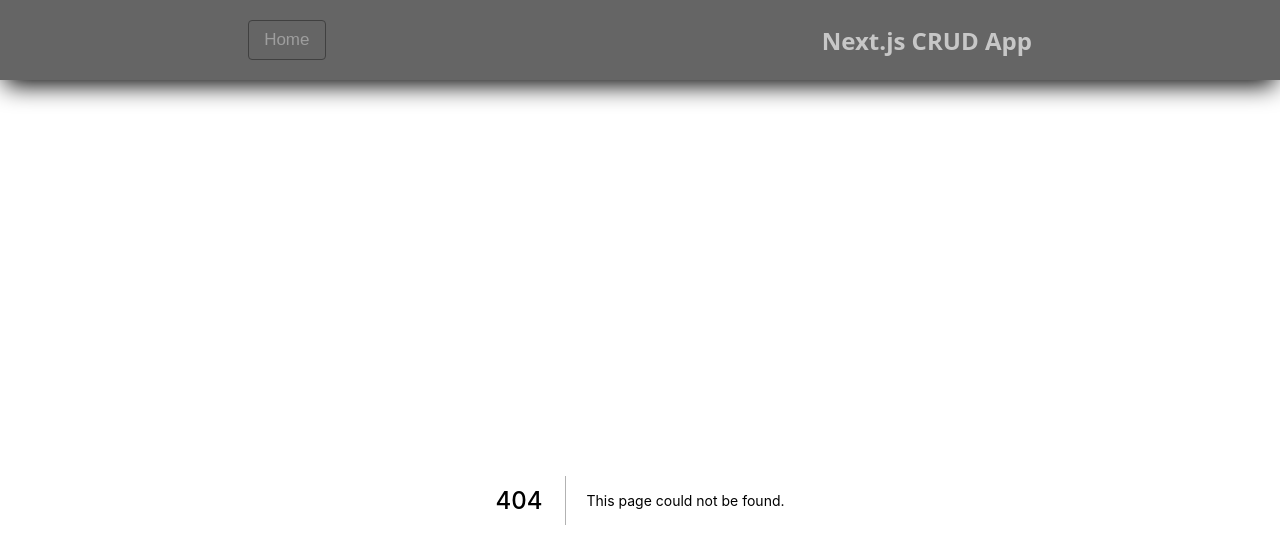
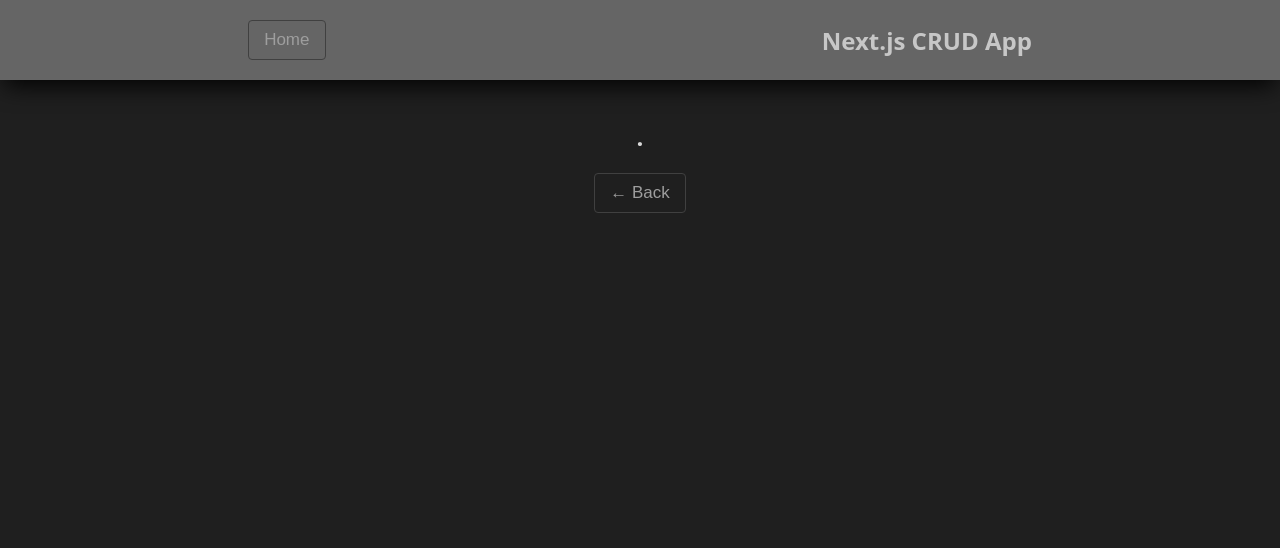
Before and after one commit to romantrynko/next-codevolution, a Next.js app: page /comments/1 in a window 1280 px wide. Before the commit this address had no page. Shown: the top 548 px of the page. Built offline with nearby package versions, Linux system fonts and the light colour scheme.

Commit message:
comment id handled

```diff
--- /dev/null
+++ b/pages/api/[[...params]].js
@@ -0,0 +1,7 @@
+export default function handler(req, res) {
+  const params = req.query.params;
+  console.log(params);
+  console.log('query', req.query);
+
+  res.status(200).json(params);
+}
--- a/pages/api/index.js
+++ /dev/null
@@ -1,3 +0,0 @@
-export default function handler(req, res) {
-  res.status(200).json({ name: 'Home API route' });
-}
--- /dev/null
+++ b/pages/comments/[commentId].js
@@ -0,0 +1,51 @@
+import { useRouter } from 'next/router';
+import React from 'react';
+
+const CommentDetails = ({ comment }) => {
+  const { id, text } = comment;
+  const router = useRouter();
+
+  return (
+    <div>
+      <h2>
+        {id}. {text}
+      </h2>
+      <button className="button" onClick={() => router.push('/comments')}>
+        &larr; Back
+      </button>
+    </div>
+  );
+};
+
+export default CommentDetails;
+
+export const getStaticPaths = async () => {
+  const response = await fetch('http://localhost:3000/api/comments');
+  const comments = await response.json();
+
+  const paths = comments.map((comment) => ({
+    params: {
+      commentId: `${comment.id}`
+    }
+  }));
+
+  return {
+    paths,
+    fallback: true
+  };
+};
+
+export const getStaticProps = async ({ params }) => {
+  const { commentId } = params;
+
+  const response = await fetch(
+    `http://localhost:3000/api/comments/${commentId}`
+  );
+  const comment = await response.json();
+
+  return {
+    props: {
+      comment
+    }
+  };
+};
--- a/styles/globals.css
+++ b/styles/globals.css
@@ -1,5 +1,5 @@
 #__next {
-  width: 1000%;
+  width: 100%;
 }
 
 html {
@@ -33,6 +33,7 @@ a {
   align-items: center;
   height: 38px;
   box-sizing: border-box;
+  border-bottom: 1px solid rgb(61, 61, 61);
 }
 
 a:last-child {
@@ -40,14 +41,15 @@ a:last-child {
 }
 
 a:hover {
-  transform: scale(1.02);
+  /* transform: scale(1.02); */
   color: rgb(255, 255, 255);
+  border-bottom: 2px solid rgb(242, 166, 52);
+  width: 100%;
   transition-duration: 300ms;
-  border-bottom: 2px solid rgb(242, 166, 52);
 }
 
 a:active {
-  transform: scale(0.95);
+  /* transform: scale(0.95); */
   color: rgb(76, 128, 76);
 }
 
@@ -231,9 +233,7 @@ a:not(:hover) {
 }
 
 .button:active {
-  box-shadow: 0 10px 15px -5px rgb(0, 0, 0);
   background-color: rgb(14, 70, 59);
-  transform: translateY(1px);
   color: rgb(110, 110, 110);
 }
 
```
Also changed, not shown: pages/comments/index.js (+11 -2 lines), pages/index.js (+5 -3 lines).
